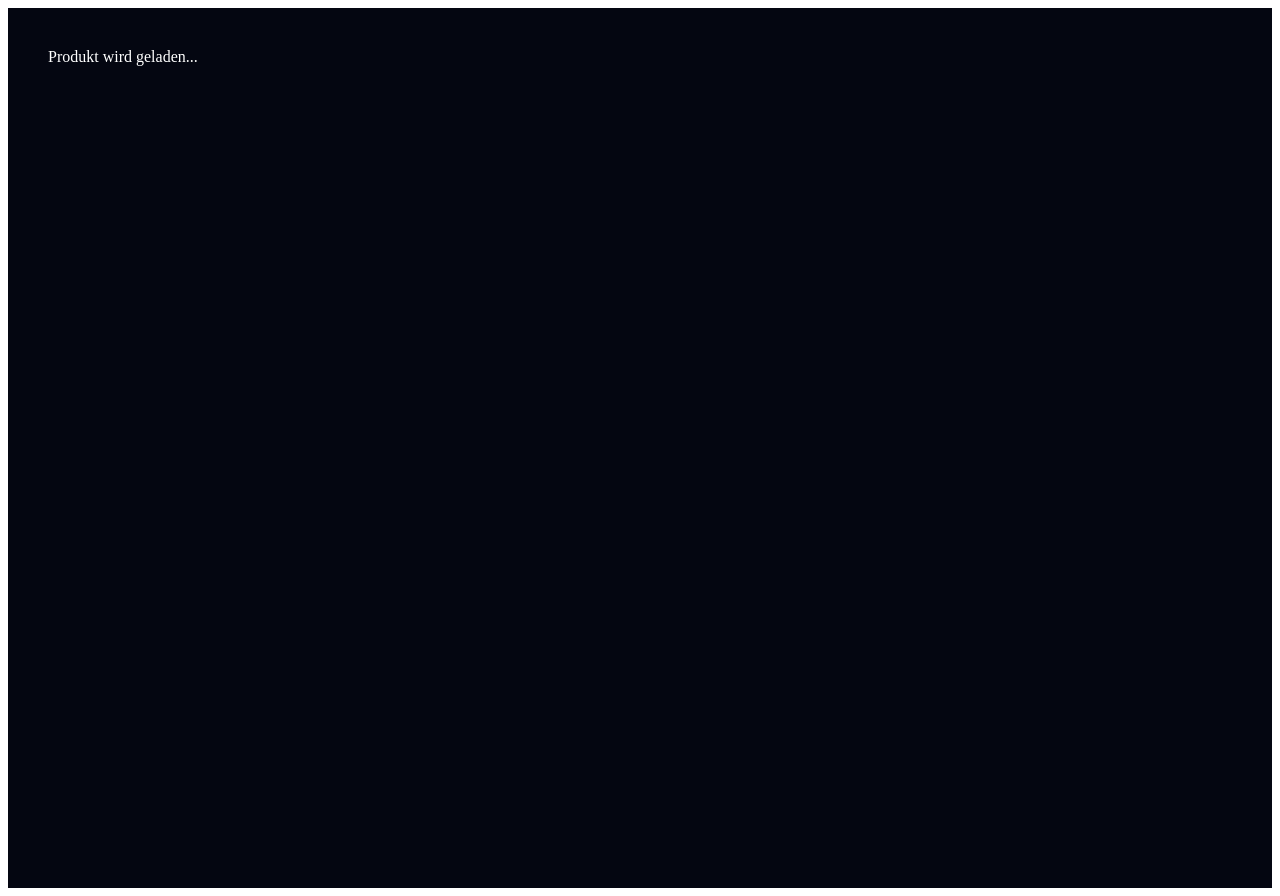
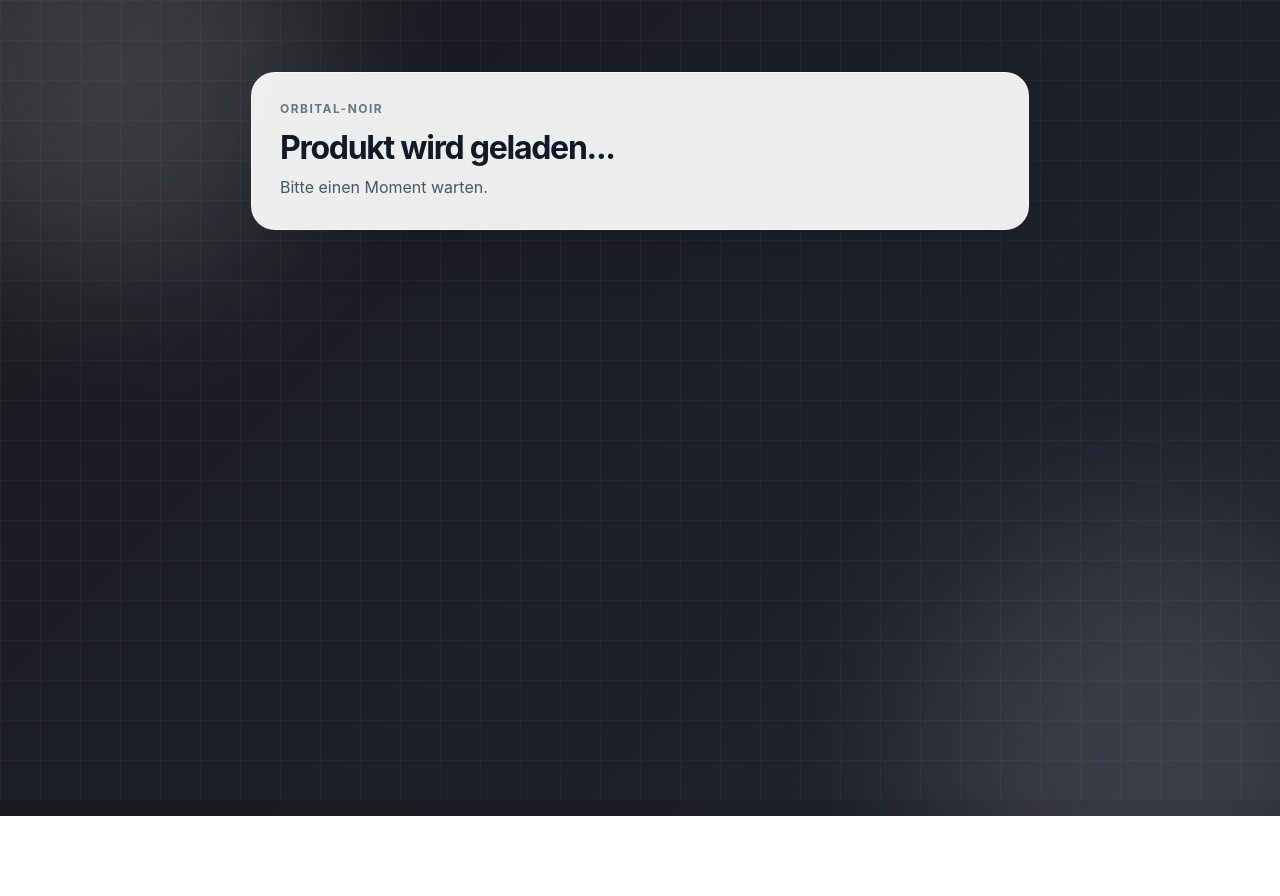
Before and after one commit to powersparfuchsdeals-ship-it/powersparfuchsdeals, a Next.js app: page /product/1 in a window 1280 px wide. After the commit the page ends 816 px from the top, so only its background shows below. Built offline with nearby package versions, Linux system fonts and the light colour scheme; no server answers; the database is empty.

Commit message:
Add background color functionality to product page

```diff
--- a/pages/product/[id].js
+++ b/pages/product/[id].js
@@ -2,13 +2,47 @@ import { useRouter } from "next/router";
 import { useEffect, useState } from "react";
 import { supabase } from "../../lib/supabase";
 
+const BACKGROUND_COLORS = [
+  "#1a1a1f",
+  "#1f2430",
+  "#23294a",
+  "#1c3553",
+  "#2a3441",
+  "#342345",
+  "#174a3a",
+  "#4a3a24",
+  "#3f3f46",
+  "#26354a"
+];
+
 export default function ProductPage() {
   const router = useRouter();
   const { id } = router.query;
+
   const [product, setProduct] = useState(null);
+  const [backgroundColor, setBackgroundColor] = useState(BACKGROUND_COLORS[0]);
+  const [nextColor, setNextColor] = useState(BACKGROUND_COLORS[1]);
 
   useEffect(() => {
-    if (id) loadProduct();
+    const savedColor = localStorage.getItem("orbital-noir-bg");
+    if (savedColor && BACKGROUND_COLORS.includes(savedColor)) {
+      const index = BACKGROUND_COLORS.indexOf(savedColor);
+      const nextIndex = (index + 1) % BACKGROUND_COLORS.length;
+      setBackgroundColor(savedColor);
+      setNextColor(BACKGROUND_COLORS[nextIndex]);
+    }
+  }, []);
+
+  useEffect(() => {
+    document.body.style.background = `linear-gradient(135deg, ${backgroundColor} 0%, ${nextColor} 100%)`;
+    document.body.style.backgroundAttachment = "fixed";
+    document.body.style.transition = "background 4s ease-in-out";
+  }, [backgroundColor, nextColor]);
+
+  useEffect(() => {
+    if (id) {
+      loadProduct();
+    }
   }, [id]);
 
   async function loadProduct() {
@@ -23,74 +57,73 @@ export default function ProductPage() {
     }
   }
 
+  async function trackClick(productData) {
+    await supabase
+      .from("products")
+      .update({ clicks: (productData.clicks || 0) + 1 })
+      .eq("id", productData.id);
+  }
+
   if (!product) {
     return (
-      <div
-        style={{
-          minHeight: "100vh",
-          background: "#040611",
-          color: "white",
-          padding: "40px"
-        }}
-      >
-        Produkt wird geladen...
+      <div style={styles.page}>
+        <div style={styles.bgOrbA} />
+        <div style={styles.bgOrbB} />
+        <div style={styles.gridNoise} />
+
+        <main style={styles.shell}>
+          <div style={styles.loadingCard}>
+            <div style={styles.microLabel}>Orbital-Noir</div>
+            <h1 style={styles.loadingTitle}>Produkt wird geladen...</h1>
+            <p style={styles.loadingText}>Bitte einen Moment warten.</p>
+          </div>
+        </main>
       </div>
     );
   }
 
   return (
-    <div
-      style={{
-        minHeight: "100vh",
-        background: "#040611",
-        color: "white",
-        padding: "40px 16px"
-      }}
-    >
-      <div
-        style={{
-          maxWidth: "1100px",
-          margin: "0 auto",
-          background: "rgba(15,20,44,0.92)",
-          border: "1px solid rgba(150,173,255,0.14)",
-          borderRadius: "24px",
-          padding: "24px"
-        }}
-      >
-        <a
-          href="/"
-          style={{
-            display: "inline-block",
-            marginBottom: "20px",
-            color: "#bfefff"
-          }}
-        >
+    <div style={styles.page}>
+      <div style={styles.bgOrbA} />
+      <div style={styles.bgOrbB} />
+      <div style={styles.gridNoise} />
+
+      <main style={styles.shell}>
+        <div style={styles.topRow}>
+          <a href="/" style={styles.backLink}>
             ← Zurück zum Shop
           </a>
+        </div>
 
+        <section style={styles.productWrap}>
+          <div style={styles.imagePanel}>
             <img
               src={product.image || "https://via.placeholder.com/1200x900?text=Produkt"}
               alt={product.name}
-          style={{
-            width: "100%",
-            maxHeight: "520px",
-            objectFit: "cover",
-            borderRadius: "20px",
-            marginBottom: "24px"
-          }}
+              style={styles.productImage}
             />
+          </div>
 
-        <div style={{ display: "flex", justifyContent: "space-between", gap: "20px", flexWrap: "wrap" }}>
-          <div style={{ flex: "1 1 600px" }}>
-            <h1 style={{ marginTop: 0, fontSize: "42px" }}>{product.name}</h1>
-            <p style={{ color: "#97a7ce", lineHeight: "1.8", fontSize: "18px" }}>
+          <div style={styles.infoPanel}>
+            <div style={styles.microLabel}>Orbital-Noir / Produkt</div>
+
+            <h1 style={styles.productTitle}>{product.name}</h1>
+
+            <div style={styles.metaRow}>
+              <span style={styles.badge}>
+                {(product.clicks || 0) > 10 ? "🔥 Beliebt" : "Orbital Drop"}
+              </span>
+              <span style={styles.clicksText}>{product.clicks || 0} Klicks</span>
+            </div>
+
+            <p style={styles.description}>
               {product.description || "Keine Beschreibung vorhanden."}
             </p>
-          </div>
 
-          <div style={{ minWidth: "220px" }}>
-            <div style={{ fontSize: "34px", fontWeight: "700", marginBottom: "20px" }}>
-              {product.price} €
+            <div style={styles.buyBox}>
+              <div>
+                <div style={styles.priceLabel}>Preis</div>
+                <div style={styles.price}>{product.price} €</div>
               </div>
 
               {product.buy_link ? (
@@ -98,24 +131,278 @@ export default function ProductPage() {
                   href={product.buy_link}
                   target="_blank"
                   rel="noreferrer"
-                style={{
-                  display: "inline-block",
-                  padding: "14px 18px",
-                  borderRadius: "14px",
-                  background: "linear-gradient(135deg, rgba(124,232,255,.18), rgba(143,107,255,.24))",
-                  border: "1px solid rgba(162,187,255,.28)",
-                  color: "white",
-                  textDecoration: "none"
-                }}
+                  onClick={() => trackClick(product)}
+                  style={styles.buyButton}
                 >
                   Jetzt kaufen
                 </a>
               ) : (
-              <div style={{ color: "#97a7ce" }}>Kein Verkaufslink hinterlegt.</div>
+                <div style={styles.noLinkText}>Kein Verkaufslink hinterlegt.</div>
               )}
             </div>
+
+            {product.buy_link ? (
+              <div style={styles.linkBox}>
+                <div style={styles.linkLabel}>Verkaufslink</div>
+                <div style={styles.linkText}>{product.buy_link}</div>
               </div>
+            ) : null}
           </div>
+        </section>
+      </main>
     </div>
   );
 }
+
+const panelBase = {
+  background: "rgba(255,255,255,0.92)",
+  border: "1px solid rgba(255,255,255,0.5)",
+  boxShadow: "0 18px 60px rgba(0,0,0,0.08)",
+  backdropFilter: "blur(12px)",
+  WebkitBackdropFilter: "blur(12px)"
+};
+
+const styles = {
+  page: {
+    minHeight: "100vh",
+    position: "relative",
+    overflow: "hidden",
+    fontFamily:
+      'Inter, ui-sans-serif, system-ui, -apple-system, BlinkMacSystemFont, "Segoe UI", sans-serif'
+  },
+
+  bgOrbA: {
+    position: "fixed",
+    top: "-140px",
+    left: "-100px",
+    width: "420px",
+    height: "420px",
+    borderRadius: "999px",
+    background: "rgba(255,255,255,0.14)",
+    filter: "blur(80px)",
+    pointerEvents: "none"
+  },
+
+  bgOrbB: {
+    position: "fixed",
+    bottom: "-180px",
+    right: "-100px",
+    width: "460px",
+    height: "460px",
+    borderRadius: "999px",
+    background: "rgba(255,255,255,0.12)",
+    filter: "blur(90px)",
+    pointerEvents: "none"
+  },
+
+  gridNoise: {
+    position: "fixed",
+    inset: 0,
+    pointerEvents: "none",
+    opacity: 0.05,
+    backgroundImage:
+      "linear-gradient(rgba(255,255,255,0.7) 1px, transparent 1px), linear-gradient(90deg, rgba(255,255,255,0.7) 1px, transparent 1px)",
+    backgroundSize: "40px 40px"
+  },
+
+  shell: {
+    position: "relative",
+    zIndex: 2,
+    maxWidth: "1280px",
+    margin: "0 auto",
+    padding: "24px 16px 48px"
+  },
+
+  topRow: {
+    display: "flex",
+    justifyContent: "flex-start",
+    marginBottom: "18px"
+  },
+
+  backLink: {
+    ...panelBase,
+    display: "inline-flex",
+    alignItems: "center",
+    minHeight: "44px",
+    padding: "0 16px",
+    borderRadius: "12px",
+    textDecoration: "none",
+    color: "#111827",
+    fontWeight: 600
+  },
+
+  productWrap: {
+    display: "grid",
+    gridTemplateColumns: "minmax(0, 1.1fr) minmax(320px, 0.9fr)",
+    gap: "20px",
+    alignItems: "start"
+  },
+
+  imagePanel: {
+    ...panelBase,
+    borderRadius: "24px",
+    padding: "18px"
+  },
+
+  productImage: {
+    width: "100%",
+    maxHeight: "720px",
+    objectFit: "cover",
+    borderRadius: "18px",
+    display: "block",
+    background: "#f3f4f6"
+  },
+
+  infoPanel: {
+    ...panelBase,
+    borderRadius: "24px",
+    padding: "28px",
+    position: "sticky",
+    top: "20px"
+  },
+
+  microLabel: {
+    color: "#6b7280",
+    fontSize: "12px",
+    textTransform: "uppercase",
+    letterSpacing: "0.12em",
+    fontWeight: 700,
+    marginBottom: "12px"
+  },
+
+  productTitle: {
+    margin: 0,
+    color: "#111827",
+    fontSize: "clamp(30px, 4vw, 48px)",
+    lineHeight: 1.05,
+    letterSpacing: "-0.05em"
+  },
+
+  metaRow: {
+    display: "flex",
+    alignItems: "center",
+    gap: "10px",
+    flexWrap: "wrap",
+    marginTop: "16px",
+    marginBottom: "18px"
+  },
+
+  badge: {
+    display: "inline-flex",
+    alignItems: "center",
+    minHeight: "30px",
+    padding: "0 12px",
+    borderRadius: "999px",
+    background: "#f3f4f6",
+    color: "#111827",
+    fontSize: "12px",
+    fontWeight: 700
+  },
+
+  clicksText: {
+    color: "#6b7280",
+    fontSize: "14px"
+  },
+
+  description: {
+    marginTop: 0,
+    marginBottom: "24px",
+    color: "#4b5563",
+    fontSize: "17px",
+    lineHeight: 1.8
+  },
+
+  buyBox: {
+    display: "flex",
+    justifyContent: "space-between",
+    alignItems: "center",
+    gap: "16px",
+    flexWrap: "wrap",
+    padding: "18px",
+    borderRadius: "18px",
+    background: "#f9fafb",
+    border: "1px solid rgba(17,24,39,0.06)",
+    marginBottom: "18px"
+  },
+
+  priceLabel: {
+    color: "#6b7280",
+    fontSize: "13px",
+    textTransform: "uppercase",
+    letterSpacing: "0.08em",
+    fontWeight: 700,
+    marginBottom: "6px"
+  },
+
+  price: {
+    color: "#111827",
+    fontSize: "38px",
+    fontWeight: 700,
+    letterSpacing: "-0.04em",
+    lineHeight: 1
+  },
+
+  buyButton: {
+    display: "inline-flex",
+    alignItems: "center",
+    justifyContent: "center",
+    minHeight: "48px",
+    padding: "0 18px",
+    borderRadius: "14px",
+    background: "#111827",
+    color: "#ffffff",
+    textDecoration: "none",
+    fontWeight: 600,
+    whiteSpace: "nowrap"
+  },
+
+  noLinkText: {
+    color: "#6b7280",
+    fontWeight: 600
+  },
+
+  linkBox: {
+    padding: "16px",
+    borderRadius: "16px",
+    background: "#f9fafb",
+    border: "1px solid rgba(17,24,39,0.06)"
+  },
+
+  linkLabel: {
+    color: "#6b7280",
+    fontSize: "12px",
+    textTransform: "uppercase",
+    letterSpacing: "0.08em",
+    fontWeight: 700,
+    marginBottom: "8px"
+  },
+
+  linkText: {
+    color: "#374151",
+    fontSize: "14px",
+    lineHeight: 1.6,
+    wordBreak: "break-all"
+  },
+
+  loadingCard: {
+    ...panelBase,
+    borderRadius: "24px",
+    padding: "28px",
+    maxWidth: "720px",
+    margin: "40px auto 0"
+  },
+
+  loadingTitle: {
+    marginTop: 0,
+    marginBottom: "8px",
+    color: "#111827",
+    fontSize: "32px",
+    letterSpacing: "-0.04em"
+  },
+
+  loadingText: {
+    margin: 0,
+    color: "#4b5563",
+    lineHeight: 1.6
+  }
+};
```
Lines whose indentation alone changed are shown as unchanged.
